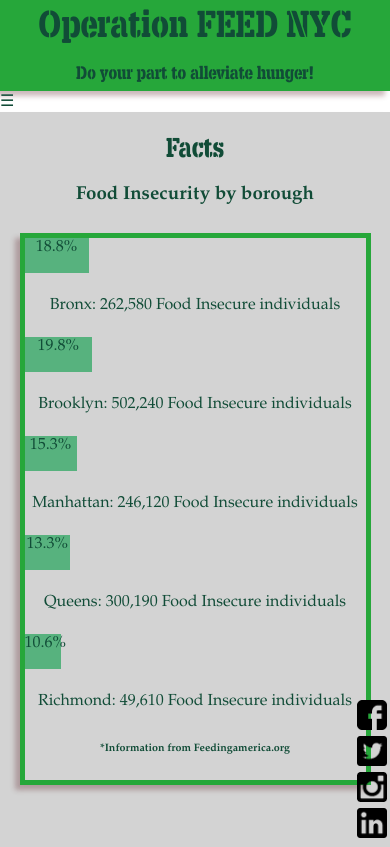
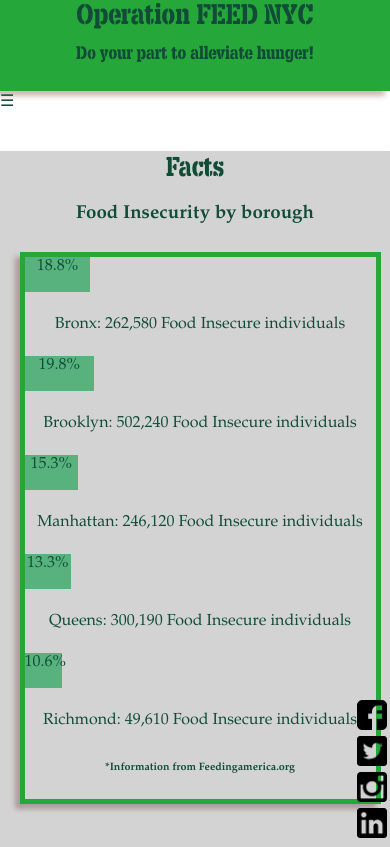
Before and after one commit to Zalini/hungerproject, a plain HTML site: page hungerInfo.html in a window 390 px wide. Shown: the top 847 px of the page. Drawn offline with nearby package versions, Linux system fonts and the light colour scheme.

Commit message:
changes for mobile

```diff
--- a/style.css
+++ b/style.css
@@ -302,7 +302,7 @@ input {
 
 @media all and (max-width: 900px){
 	.centered, #testDiv {
-		width: 55%;
+		width: 100%;
 	}
 
 	.graphContainer {
@@ -311,10 +311,22 @@ input {
 }
 
 @media all and (max-width: 660px){
+	#header, #main-content, .centered, #ourWork, #testDiv, #footer, #containerBox {
+		width: 100%;
+	}
+
+	#header h1{
+		font-size: 25px
+	}
+
+	.graph{
+		margin-top: 200px;
+	}
+
 	#navi a {
 		display: inline-block;
 		font-size: 16px;
-		margin: 4px;
+		margin: 0px 4px 10px 4px;
 	}
 
 	#navi ul{
@@ -323,15 +335,24 @@ input {
 
 	#menuIcon {
 		display: block;
+		width: 10%;
+		float: left;
+	}
+
+	#navi {
+		width: 90%;
+		position: initial;
 	}
 
 	.mcImage {
 		display: none;
 	}
 
-	.centered, #ourWork, #testDiv {
-		float: left;
-		width: 100%;
-		position: initial;
+	#testDiv {
+		margin-top: 60px;
+	}
+
+	#ourWork {
+		margin-top: 200px;
 	}
 }
```
Also changed, not shown: gallery.html (+0 -1 lines), hungerInfo.html (+1 -1 lines).
